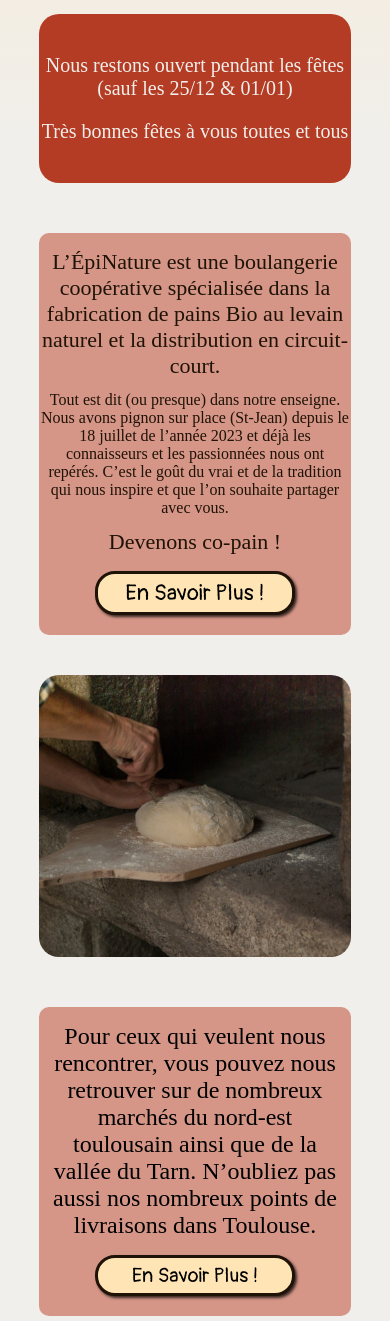
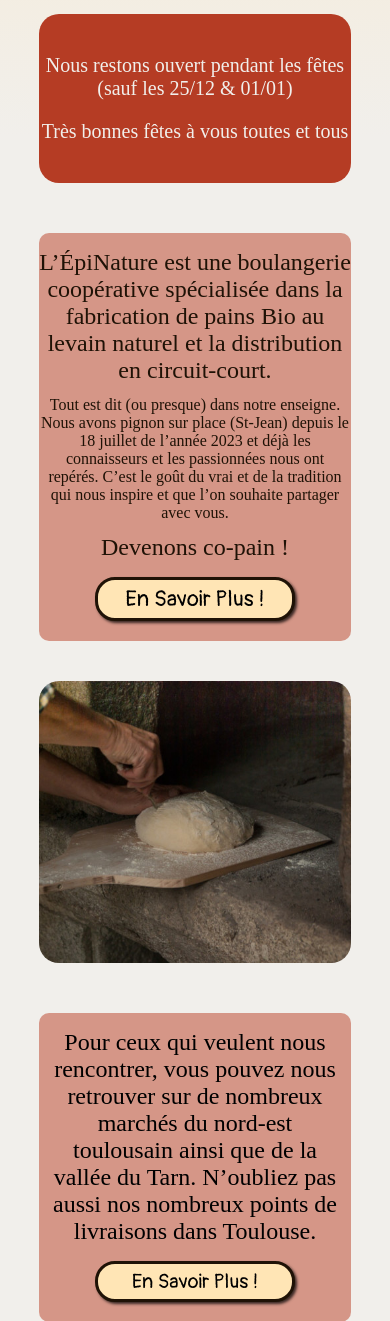
Before and after one commit to RomainB1989/Project-EpiNature, a PHP site: page / in a window 390 px wide. Shown: the part 721-2042 px from the top of the page. Run offline with PHP 8.4, Linux system fonts and the light colour scheme; some web fonts are replaced.

Commit message:
Modif 24-01-25

```diff
--- a/Style/accueil.css
+++ b/Style/accueil.css
@@ -72,7 +72,7 @@
             border-radius: 10px;
 
             .important{
-                font-size: 22px;
+                font-size: 24px;
                 margin: 6px 0px;
             }
 
--- a/Style/style.css
+++ b/Style/style.css
@@ -10,13 +10,13 @@
     --blackEarth: #1F1206;
 
     /*  Valeurs et Size */
-    --height-menu: 60px;
-    --width-Title1: 7vw;
-    --width-Title2: 3vw;
-    --width-Title3: 1vw;
-    --width-Menu: 1.3vw;
-    --width-TextImportant: 1vw;
-    --width-Text: 1vw;
+    --width-Title1: 50px;
+    --width-Title2: 32px;
+    --width-Title3: 26px;
+    --width-Menu: 20px;
+    --width-TextImportant: 24px;
+    --width-TextImportant2: 24px;
+    --width-Text: 16px;
 
     /* Font Style */
     --Pangolin : Pangolin;
@@ -382,6 +382,16 @@
 
 /* Responsive Design  A partir de (min-width=920px) */
 @media screen and (min-width:300px) and (max-width:940px){
+    :root{
+        --width-Title1: 4em;
+        --width-Title2: 3em;
+        --width-Title3: 2.5em;
+        --width-Menu: 1.1em;
+        --width-TextImportant: 2em;
+        --width-TextImportant2: 1.3em;
+        --width-Text: 1em;
+    }
+
     header{
         height: 300px;
 
```
Also changed, not shown: Style/partenaires.css (+5 -5 lines).
